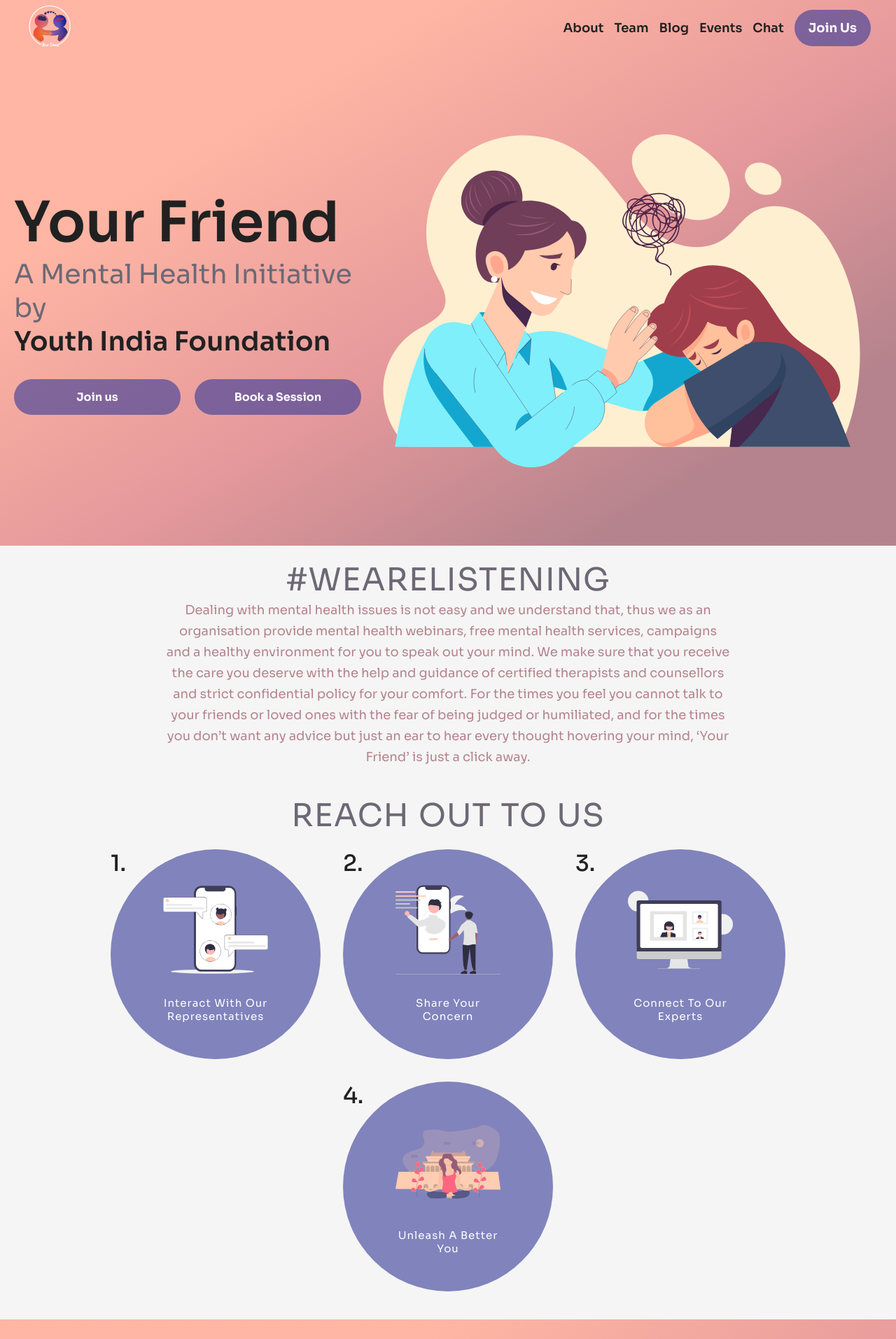
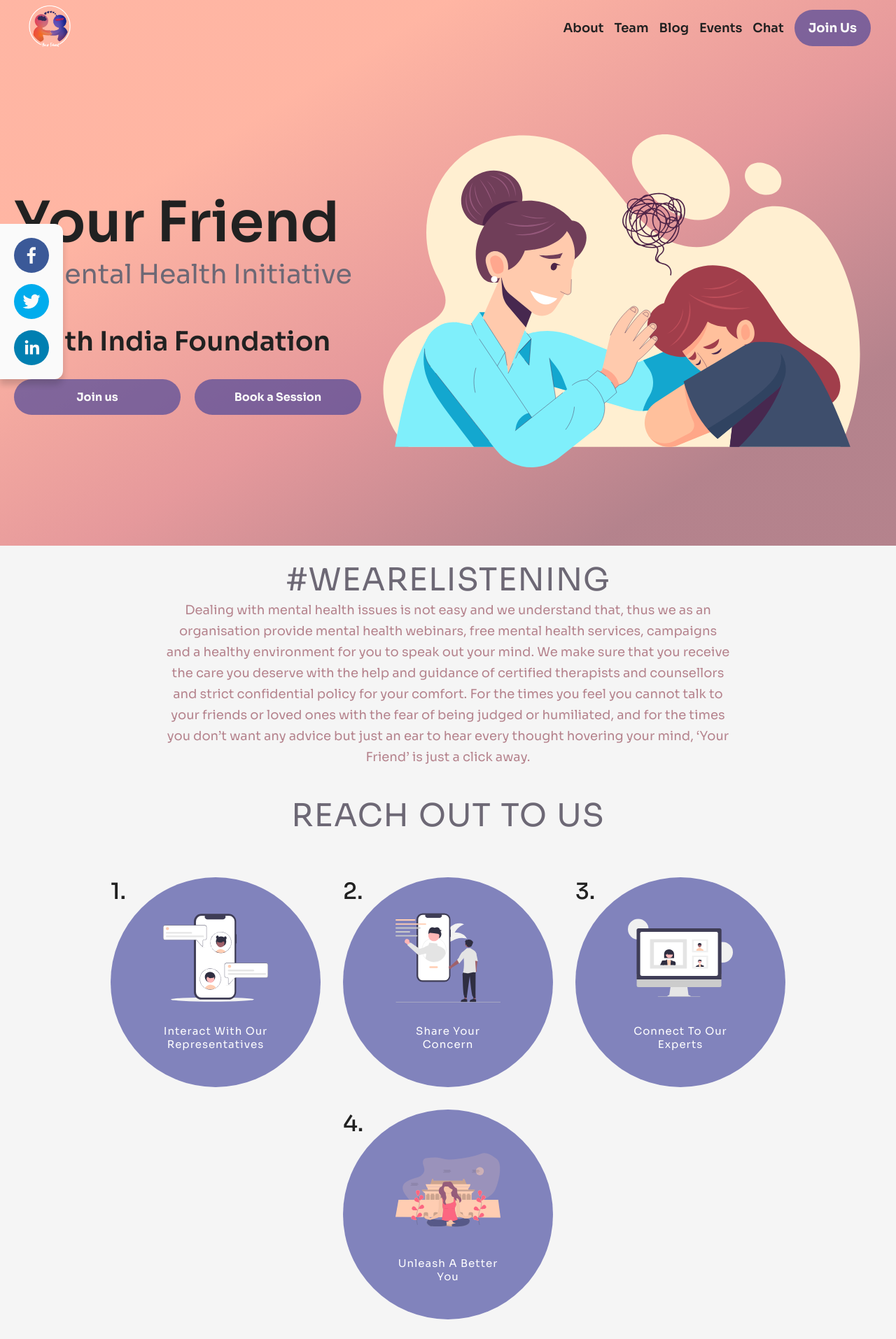
Before and after one commit to tashi2408/yourFriend, a React (Create React App) app: page / in a window 1280 px wide. Shown: the top 1914 px of the page at 70% size. Built offline with nearby package versions, Linux system fonts and the light colour scheme.

Commit message:
✨ 💄 add floating social icons bar

```diff
--- a/package.json
+++ b/package.json
@@ -15,6 +15,7 @@
     "react-responsive-carousel": "^3.2.21",
     "react-router-dom": "^5.2.0",
     "react-scripts": "4.0.3",
+    "react-social-icons": "^5.10.0",
     "react-vertical-timeline-component": "^3.3.3",
     "remark-gfm": "^3.0.1"
   },
--- a/src/App.js
+++ b/src/App.js
@@ -12,6 +12,7 @@ import Campaigns from './pages/Campaign/Campaign';
 import Webinars from './pages/Webinar/Webinar';
 import { useState } from 'react';
 import { Link } from 'react-router-dom';
+import FloatingBar from './components/floatingBar';
 
 function App() {
   const [visible, setVisible] = useState(false);
@@ -32,6 +33,7 @@ function App() {
         <Route component={NotFound} />
       </Switch>
       <Footer />
+      <FloatingBar />
     </BrowserRouter>
   );
 }
--- /dev/null
+++ b/src/components/floatingBar.js
@@ -0,0 +1,12 @@
+import { SocialIcon } from 'react-social-icons';
+const FloatingBar = () => {
+  return (
+    <div className="floating-bar">
+      <SocialIcon url="https://facebook.com/" />
+      <SocialIcon url="https://twitter.com/twitter/" />
+      <SocialIcon url="https://linkedin.com/" />
+    </div>
+  );
+};
+
+export default FloatingBar;
--- a/src/index.css
+++ b/src/index.css
@@ -55,6 +55,15 @@ body::-webkit-scrollbar-thumb {
   border-radius: 10px;
   -webkit-box-shadow: inset 0 0 6px rgba(0, 0, 0, 0.3);
   background-color: var(--primary-color);
+}
+
+.section {
+  min-height: 600px;
+  display: flex;
+  justify-content: center;
+  align-items: center;
+  flex-direction: column;
+  gap: 40px;
 }
 
 .primary-heading {
@@ -146,6 +155,7 @@ body::-webkit-scrollbar-thumb {
 
 /*********************************************************************************************************************/
 /* Button - btn */
+
 .btn {
   background-color: var(--purple);
   width: 50%;
@@ -154,14 +164,14 @@ body::-webkit-scrollbar-thumb {
   font-weight: 700;
   cursor: pointer;
   text-align: center;
-  transition: 0.2s;
+  transition: 0.2s all;
   border-radius: 500px;
   color: #fafafa;
 }
 
 .btn:hover {
-  box-shadow: 4px 4px 6px 0 #21212130;
-  filter: brightness(105%);
+  box-shadow: 4px 4px 10px 0 var(--purple);
+  filter: brightness(110%);
 }
 
 .btn-group {
--- a/src/pages/home/home.css
+++ b/src/pages/home/home.css
@@ -87,3 +87,23 @@ header .wrapper {
     width: 100%;
   }
 }
+
+/*******************************************************************************************/
+
+.floating-bar {
+  background: #fafafa;
+  display: flex;
+  flex-direction: column;
+  position: fixed;
+  top: 40%;
+  left: 0;
+  border-top-right-radius: 12px;
+  border-bottom-right-radius: 12px;
+  padding: 20px;
+  gap: 16px;
+  box-shadow: 0 8px 8px 0 #21212130;
+}
+
+.floating-bar > * {
+  cursor: pointer;
+}
--- a/src/pages/home/reachOut/segment.jsx
+++ b/src/pages/home/reachOut/segment.jsx
@@ -27,7 +27,7 @@ const niceList = [
 
 function Segment() {
   return (
-    <div class="wrapper">
+    <div class="wrapper section">
       <h1 className="primary-heading">Reach out to us</h1>
       <div className="reach-out-points">
         {niceList.map((reachPoint, index) => (
```
Also changed, not shown: 1 other file (tests, documents, lock files or other folders).
